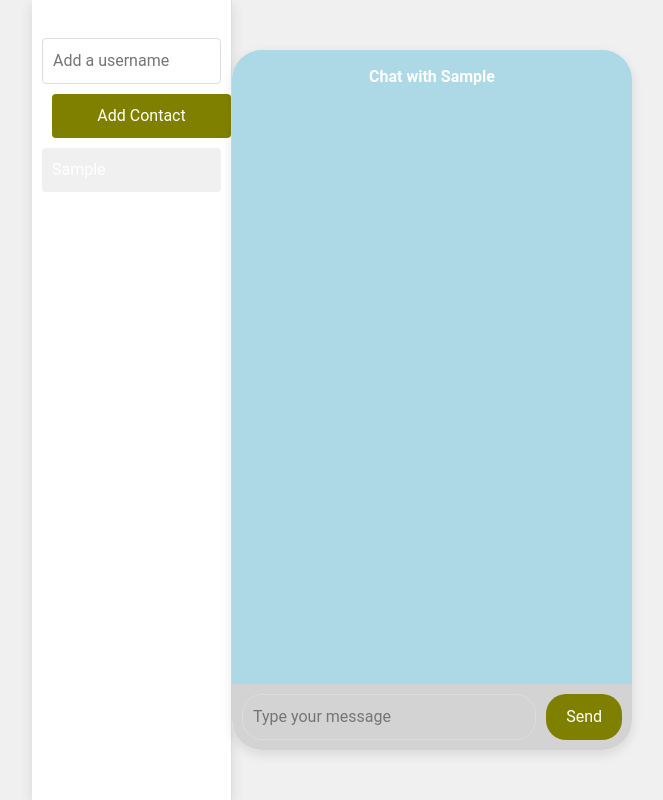
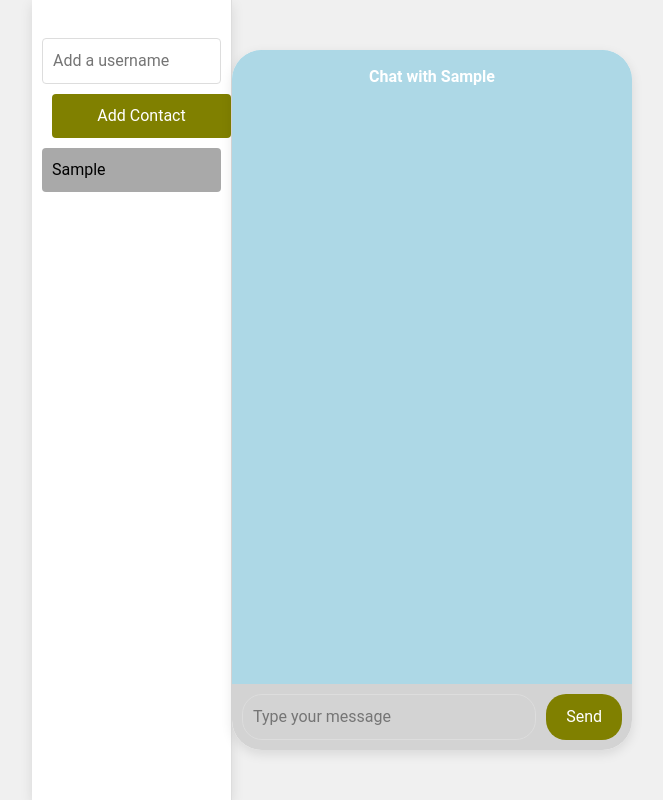
Before and after one commit to justinjd00/secureChat, a Vue app in the folder front-end/: page /main in a window 1280 px wide. Both pictures are taken after typing "Sample" into the empty fields and a click on the button "Add Contact". Shown: the whole page, without its empty margins (308-971 px from the left). Built offline with nearby package versions, Linux system fonts and the light colour scheme.

Commit message:
contacts style, main

```diff
--- a/front-end/src/components/MainChat.vue
+++ b/front-end/src/components/MainChat.vue
@@ -8,7 +8,15 @@
 
       <!-- List of contacts (newly added ones) -->
       <ul>
-        <li v-for="(contact, index) in contacts" :key="index" @click="selectContact(contact)">
+        <li
+          v-for="(contact, index) in sortedContacts"
+          :key="index"
+          :class="{ selected: contact === selectedContact }"
+          @click="selectContact(contact)"
+          @mousedown="startHold(contact)"
+          @mouseup="endHold"
+          @mouseleave="endHold"
+        >
           {{ contact }}
         </li>
       </ul>
@@ -24,7 +32,7 @@
           </div>
 
           <!-- Messages sent to the selected contact -->
-          <div v-for="(message, index) in messages" :key="index" class="message">
+          <div v-for="(message, index) in currentMessages" :key="index" class="message">
             {{ message }}
           </div>
         </div>
@@ -49,28 +57,45 @@ export default {
   data() {
     return {
       newContact: '',
-      contacts: [], // Initially empty contact list
-      selectedContact: null, // Selected contact for chat
+      contacts: [], // List of contacts
+      selectedContact: null, // Currently selected contact for chat
       messageInput: '', // Input field for new message
-      messages: [], // Array of messages to be displayed in chat window
+      messages: {}, // Object to store messages for each contact
+      holdTimeout: null // Used to track long press for deleting a contact
     };
+  },
+  computed: {
+    sortedContacts() {
+      // Sort contacts alphabetically
+      return [...this.contacts].sort((a, b) => a.localeCompare(b));
+    },
+    currentMessages() {
+      // Return messages for the currently selected contact, or an empty array if no messages exist
+      return this.messages[this.selectedContact] || [];
+    }
   },
   methods: {
     addContact() {
       if (this.newContact) {
         this.contacts.push(this.newContact);
+        if (!this.messages[this.newContact]) {
+          // Initialize empty message array for the new contact
+          this.messages[this.newContact] = [];
+        }
         this.selectedContact = this.newContact; // Automatically select the contact
         this.newContact = ''; // Clear input field
       }
     },
     selectContact(contact) {
       this.selectedContact = contact;
-      this.messages = []; // Reset messages when a new contact is selected
     },
     sendMessage() {
       if (this.messageInput.trim() !== "") {
-        // Push the message to the messages array
-        this.messages.push(`You: ${this.messageInput}`);
+        // Push the message to the messages object for the selected contact
+        if (!this.messages[this.selectedContact]) {
+          this.messages[this.selectedContact] = [];
+        }
+        this.messages[this.selectedContact].push(`You: ${this.messageInput}`);
 
         // Clear the input field
         this.messageInput = "";
@@ -83,7 +108,26 @@ export default {
       const chatContainer = this.$el.querySelector('#chatContainer');
       chatContainer.scrollTop = chatContainer.scrollHeight;
     },
-  },
+    startHold(contact) {
+      // Start tracking hold time for deleting the contact
+      this.holdTimeout = setTimeout(() => {
+        if (confirm(`Do you want to delete the contact "${contact}"?`)) {
+          this.deleteContact(contact);
+        }
+      }, 1000); // 1 second hold for triggering delete
+    },
+    endHold() {
+      // Clear the timeout if the user releases the mouse before 1 second
+      clearTimeout(this.holdTimeout);
+    },
+    deleteContact(contact) {
+      this.contacts = this.contacts.filter(c => c !== contact);
+      if (this.selectedContact === contact) {
+        this.selectedContact = null; // Clear the selected contact if it's deleted
+      }
+      delete this.messages[contact]; // Remove the messages for the deleted contact
+    }
+  }
 };
 </script>
 
@@ -143,11 +187,17 @@ export default {
   margin-bottom: 10px;
   cursor: pointer;
   border-radius: 4px;
-  transition: background-color 0.3s ease;
+  transition: background-color 0.3s ease, padding-left 0.3s ease;
+  color: black; /* Contact text color */
 }
 
 .left-sidebar li:hover {
   background-color: #ddd;
+}
+
+.left-sidebar li.selected {
+  background-color: darkgray; /* Darker background for selected contact */
+  padding-left: 10px; /* Move selected contact slightly to the right */
 }
 
 /* Chat window styling */
```
